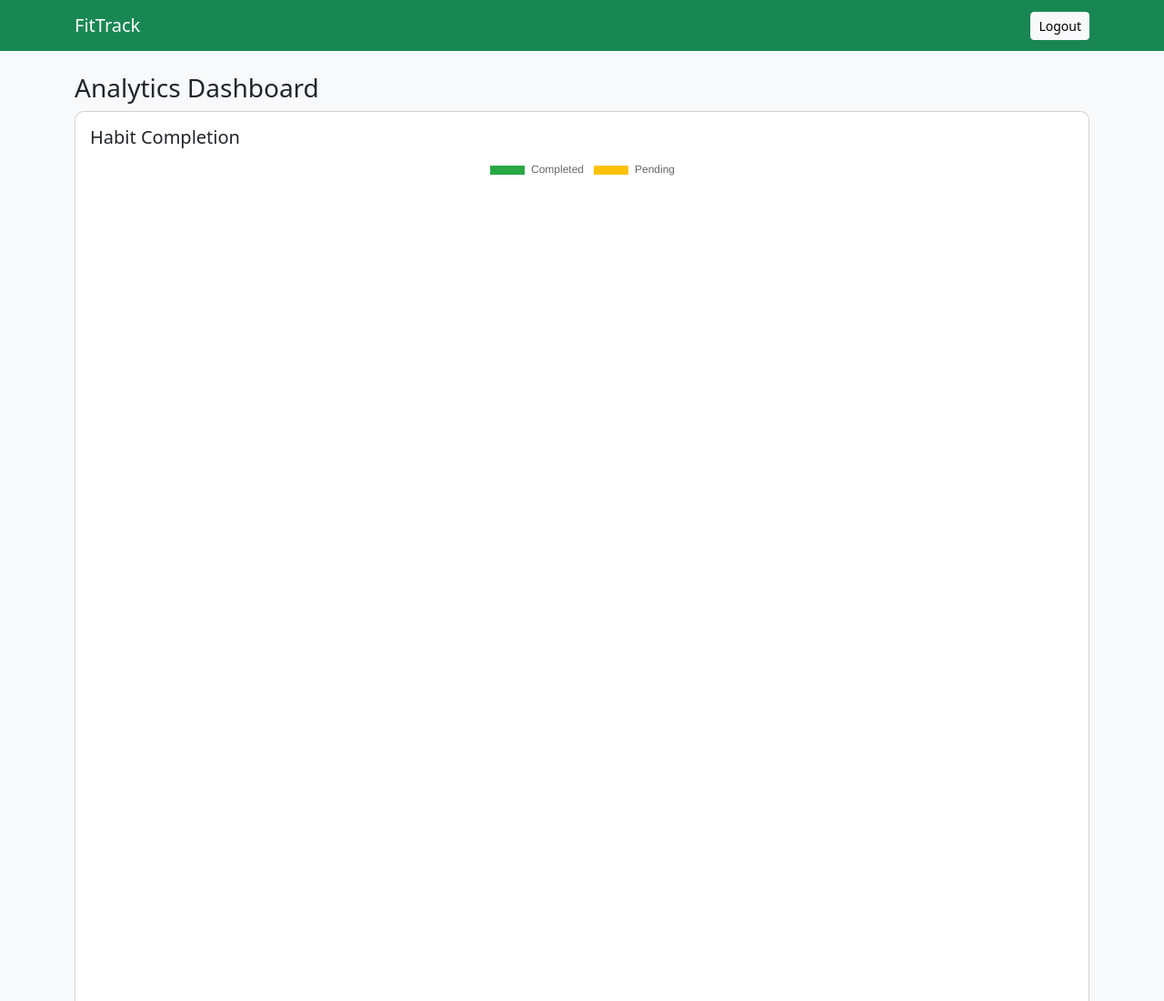
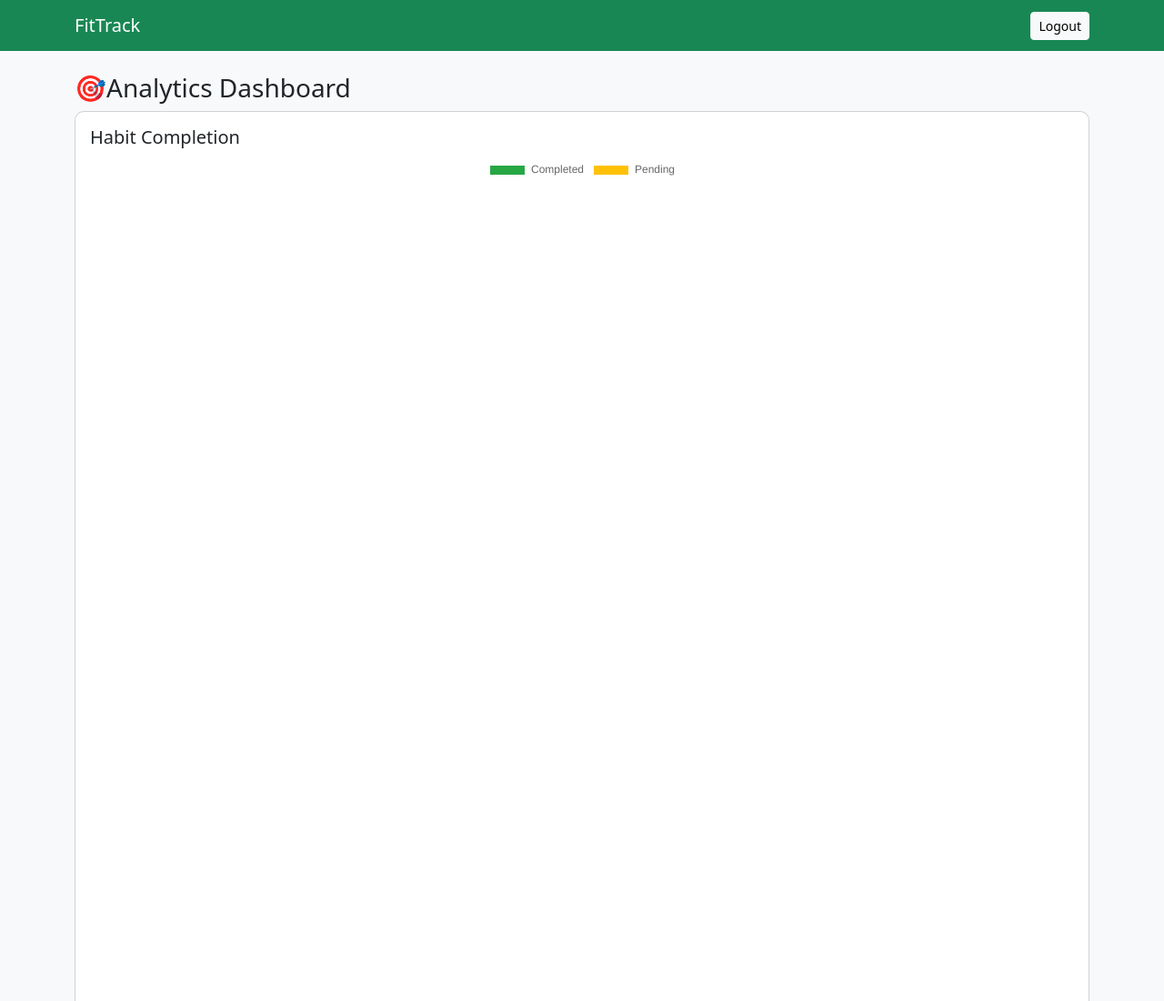
Before and after one commit to Jesi2025/Fitness-and-habit-tracker--project, a plain HTML site: page dashboard.html in a window 1280 px wide. Shown: the top 1100 px of the page at 91% size. Drawn offline with nearby package versions, Linux system fonts and the light colour scheme; no server answers.

Commit message:
added emoji

```diff
--- a/dashboard.html
+++ b/dashboard.html
@@ -23,7 +23,7 @@
   </nav>
 
   <div class="container mt-4">
-    <h3>Analytics Dashboard</h3>
+    <h3>🎯Analytics Dashboard</h3>
 
     <div class="card p-3 mb-3">
       <h5>Habit Completion</h5>
```
